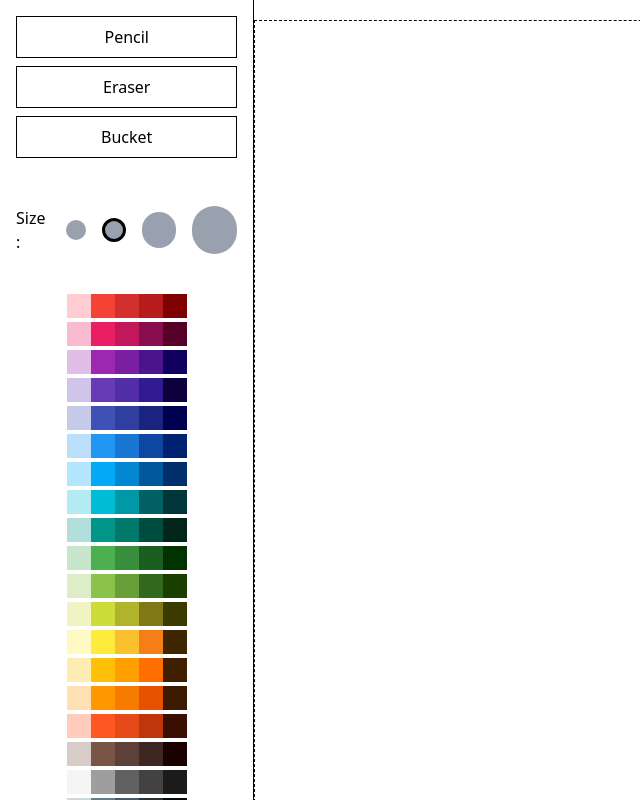
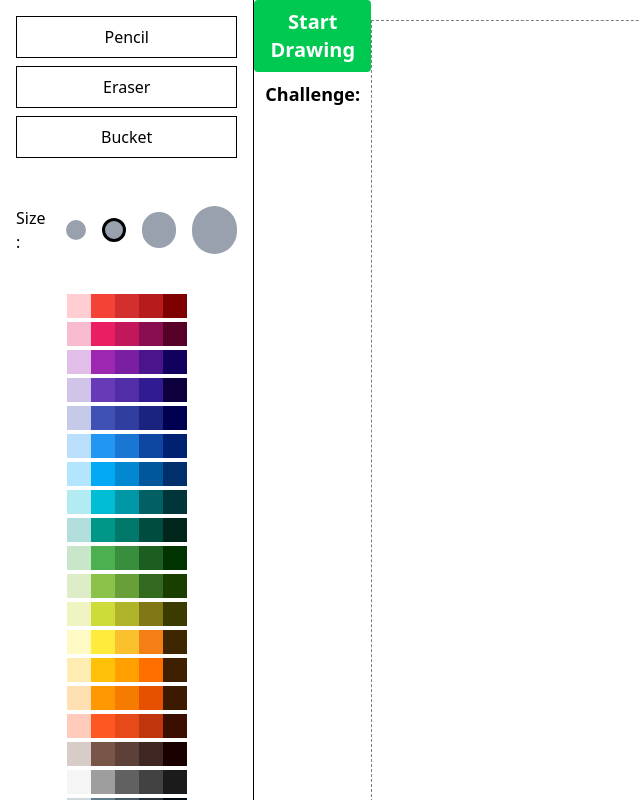
Before and after one commit to VAS-18/get-set-draww, a React (Vite) app in the folder client/: page /drawing/1 in a window 1280 px wide. Shown: the whole page, without its empty margins (0-640 px from the left). Built offline with nearby package versions, Linux system fonts and the light colour scheme; no server answers.

Commit message:
Refactor DrawingPage to improve timer handling and enhance user experience during drawing

```diff
--- a/client/src/Pages/DrawingPage.jsx
+++ b/client/src/Pages/DrawingPage.jsx
@@ -19,8 +19,7 @@ const DrawingPage = () => {
   const [gameStarted, setGameStarted] = useState(false);
   const [isTimeUp, setIsTimeUp] = useState(false);
 
-  const {roomId} = useParams();
-
+  const { roomId } = useParams();
 
   //Challenge
   useEffect(() => {
@@ -41,15 +40,15 @@ const DrawingPage = () => {
   }, [socket]);
 
   //mounting the timer
-  useEffect(()=>{
-    if(!gameStarted || isTimeUp){
+  useEffect(() => {
+    if (!gameStarted || isTimeUp) {
       return;
     }
 
     //Game Timer **TIK TOK TIK TOK**
-    const timer = setInterval(()=>{
-      setTimeLeft((prev)=>{
-        if(prev <= 1){
+    const timer = setInterval(() => {
+      setTimeLeft((prev) => {
+        if (prev <= 1) {
           clearInterval(timer);
           setIsTimeUp(true);
           //TODO handleTimeUp
@@ -57,11 +56,10 @@ const DrawingPage = () => {
           return 0;
         }
 
-        return prev-1;
+        return prev - 1;
       });
     }, 1000);
-  },[gameStarted,isTimeUp]);
-
+  }, [gameStarted, isTimeUp]);
 
   // Initialize canvas and context
   useEffect(() => {
@@ -183,6 +181,9 @@ const DrawingPage = () => {
 
   // Start drawing or apply the paint bucket if that tool is selected.
   const startDrawing = (e) => {
+    if (isTimeUp || !gameStarted) {
+      return;
+    }
     const { offsetX, offsetY } = e.nativeEvent;
     if (tool === "bucket") {
       floodFill(offsetX, offsetY);
@@ -194,6 +195,10 @@ const DrawingPage = () => {
   };
 
   const draw = (e) => {
+    if (isTimeUp || !gameStarted) {
+      return;
+    }
+
     if (!isDrawing || tool === "bucket") return;
     const { offsetX, offsetY } = e.nativeEvent;
     ctxRef.current.lineTo(offsetX, offsetY);
@@ -214,22 +219,22 @@ const DrawingPage = () => {
   };
 
   //time up handler
-  const handleTimeUp = async()=>{
+  const handleTimeUp = async () => {
     const canvas = canvasRef.current;
-    const imageData = canvas.toDataURL('image/png');
+    const imageData = canvas.toDataURL("image/png");
 
     //converting the image into a blob to pass it on to the AI judge
     const response = await fetch(imageData);
     const blob = await response.blob();
 
     const formData = new FormData();
-    formData.append('image', blob, 'drawing.png');
-    formData.append('challenge', gameChallenge);
+    formData.append("image", blob, "drawing.png");
+    formData.append("challenge", gameChallenge);
 
-    socket.emit('drawingDone',{
+    socket.emit("drawingDone", {
       roomId,
       imageData: imageData,
-      challenge: gameChallenge
+      challenge: gameChallenge,
     });
   };
 
@@ -310,13 +315,32 @@ const DrawingPage = () => {
       </div>
 
       {/* Canvas Area */}
+      <div className="flex flex-col items-center mb-4">
+        <div className="text-xl font-bold mb-2">
+          {gameStarted ? (
+            <span className={`${timeLeft <= 10 ? "text-red-500" : ""}`}>
+              Time Left: {Math.floor(timeLeft / 60)}:
+              {(timeLeft % 60).toString().padStart(2, "0")}
+            </span>
+          ) : (
+            <button
+              onClick={() => setGameStarted(true)}
+              className="bg-green-500 text-white px-4 py-2 rounded hover:bg-green-600"
+            >
+              Start Drawing
+            </button>
+          )}
+        </div>
+        <div className="font-semibold text-lg mb-4">
+          Challenge: {gameChallenge}
+        </div>
+      </div>
       <div className="flex flex-col justify-center items-center">
-        <div>
-          {gameChallenge}
-        </div>
         <canvas
           ref={canvasRef}
-          className="border border-dashed"
+          className={`border border-dashed ${
+            isTimeUp ? "opacity-50 cursor-not-allowed" : ""
+          } ${!gameStarted ? "opacity-50" : ""}`}
           onMouseDown={startDrawing}
           onMouseMove={draw}
           onMouseUp={finishDrawing}
```
